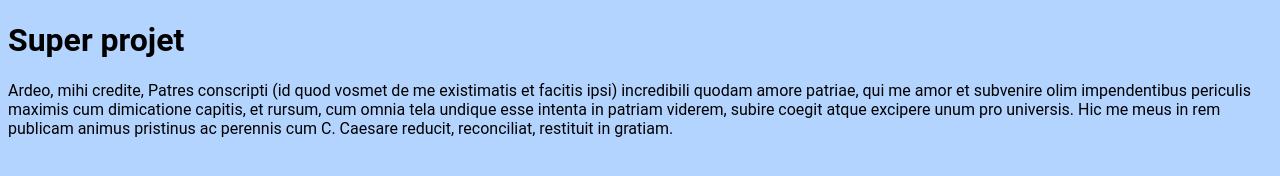
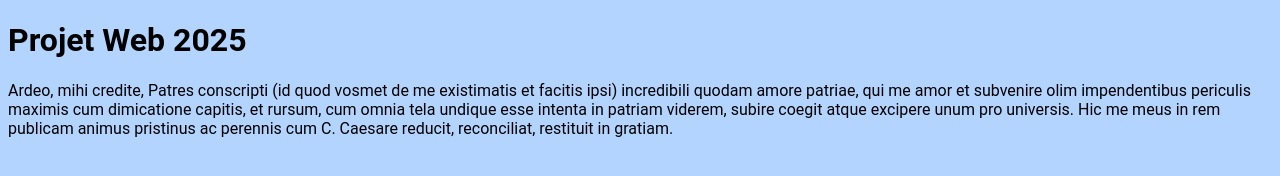
Before and after one commit to Osmanistos/EGL_2425_RENDU, a plain HTML site: page index.html in a window 1280 px wide. Drawn offline with Linux system fonts and the light colour scheme.

Commit message:
modification du titre h1 dans index.html

```diff
--- a/index.html
+++ b/index.html
@@ -8,7 +8,7 @@
 </head>
 
 <body>
-    <h1>Super projet</h1>
+    <h1>Projet Web 2025</h1>
     <p>Ardeo, mihi credite, Patres conscripti (id quod vosmet de me existimatis et facitis ipsi) incredibili quodam
         amore patriae, qui me amor et subvenire olim impendentibus periculis maximis cum dimicatione capitis, et rursum,
         cum omnia tela undique esse intenta in patriam viderem, subire coegit atque excipere unum pro universis. Hic me
```
